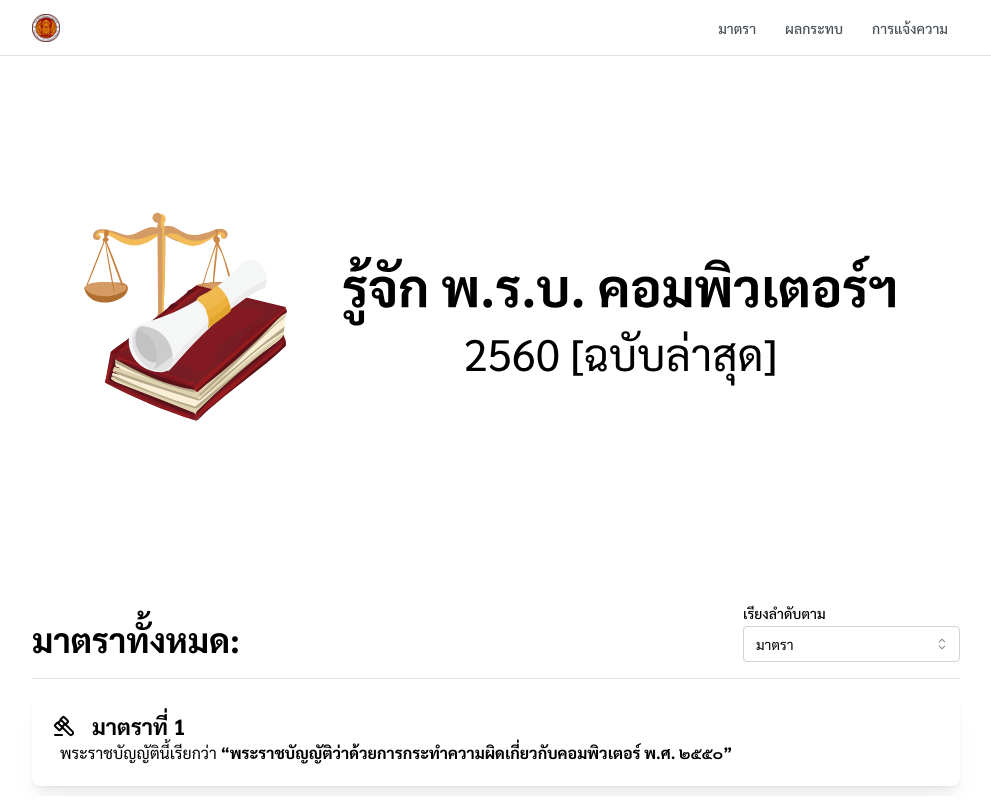
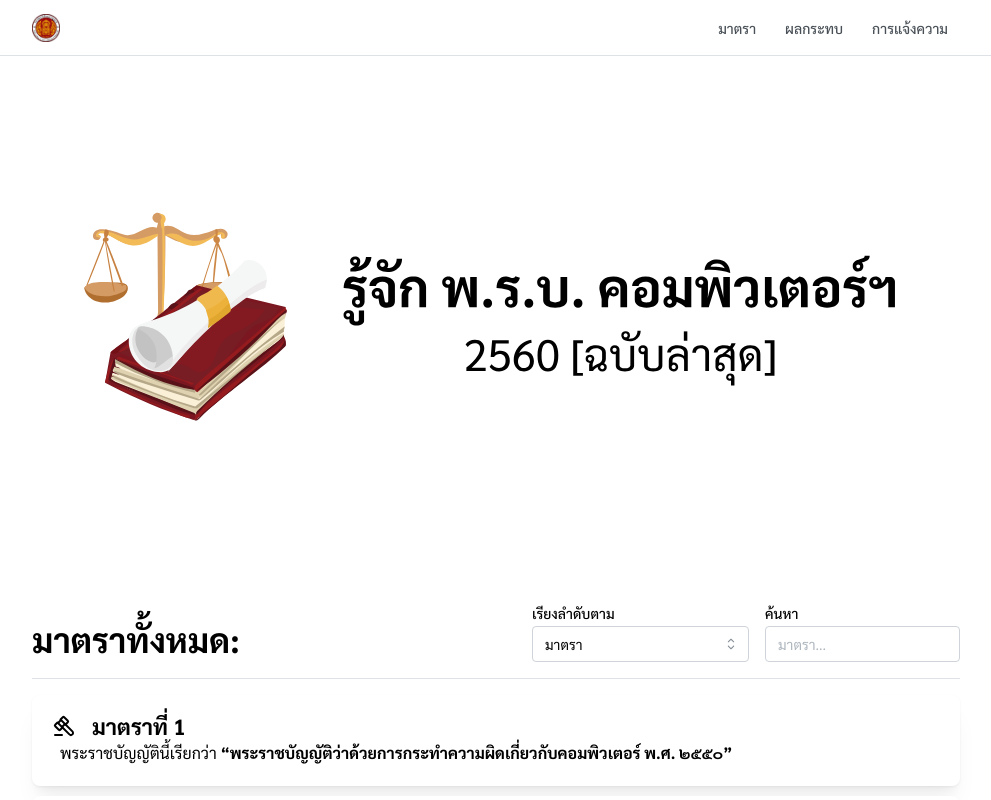
Before and after one commit to iwindd/svc-digital-safe, a Next.js app: page / in a window 1280 px wide. Shown: the top 800 px of the page, without its empty margins (144-1135 px from the left). Built offline with nearby package versions, Linux system fonts and the light colour scheme.

Commit message:
feat: enhance section filtering and searching functionality

```diff
--- a/src/app/page.tsx
+++ b/src/app/page.tsx
@@ -1,12 +1,15 @@
 "use client";
 
 import {
+  Box,
   Container,
   Divider,
   Group,
   Paper,
   Select,
   Stack,
+  Text,
+  TextInput,
   Title,
 } from "@mantine/core";
 import { getSections } from "@/lib/section";
@@ -14,6 +17,7 @@ import Section from "./components/Section";
 import Banner from "./components/Banner";
 import { useState } from "react";
 import classes from "./style.module.css";
+import type { Section as TSection } from "@/data/sections";
 
 const filers = [
   { value: "0", label: "มาตรา" },
@@ -22,8 +26,28 @@ const filers = [
 ];
 
 export default function Home() {
-  const sections = getSections();
+  const [sections] = useState<TSection[]>(getSections());
   const [filter, setFilter] = useState<string | null>("0");
+  const [search, setSearch] = useState<string>("");
+
+  const isFound = (section: TSection) => {
+    return (
+      section.text.includes(search) ||
+      section.id.toString().includes(search) ||
+      (section.offense && section.offense.toString().includes(search))
+    );
+  };
+
+  const reOrder = (a: TSection, b: TSection) => {
+    if (filter === "0") {
+      return a.id - b.id;
+    } else if (filter === "1") {
+      return b.liablePoint - a.liablePoint;
+    } else if (filter === "2") {
+      return a.liablePoint - b.liablePoint;
+    }
+    return 0;
+  };
 
   return (
     <Container>
@@ -32,30 +56,40 @@ export default function Home() {
         <Group justify="space-between" align="end">
           <Title>มาตราทั้งหมด:</Title>
 
+          <Group>
             <Select
               label="เรียงลำดับตาม"
               data={filers}
               value={filter}
               onChange={setFilter}
+              className={classes.controller}
             />
+
+            <TextInput
+              label="ค้นหา"
+              placeholder="มาตรา..."
+              value={search}
+              onChange={(e) => setSearch(e.currentTarget.value)}
+            />
+          </Group>
         </Group>
       </Paper>
       <Divider className={classes.divider} />
       <Stack gap="xs">
-        {sections
-          .sort((a, b) => {
-            if (filter === "0") {
-              return a.id - b.id;
-            } else if (filter === "1") {
-              return b.liablePoint - a.liablePoint;
-            } else if (filter === "2") {
-              return a.liablePoint - b.liablePoint;
-            }
-            return 0;
-          })
-          .map((section) => (
-            <Section key={section.id} section={section} number={section.id} />
-          ))}
+        {sections.sort(reOrder).map(
+          (
+            section // use hide section if not found cause performance issue
+          ) => (
+            <Box
+              key={section.id}
+              style={{ display: isFound(section) ? "block" : "none" }}
+            >
+              <Section section={section} number={section.id} />
+            </Box>
+          )
+        )}
+
+        {!sections.find(isFound) && <Text ta={"center"} >ไม่พบข้อมูล</Text>}
       </Stack>
     </Container>
   );
--- a/src/app/style.module.css
+++ b/src/app/style.module.css
@@ -1,3 +1,9 @@
 .divider{
   margin: 1em 0;
 }
+
+.controller{
+  @media (max-width: $mantine-breakpoint-sm) {
+    width: 100%;
+  }
+}
```
Also changed, not shown: src/app/components/Section/index.tsx (+5 -5 lines). Lines whose indentation alone changed are shown as unchanged.
